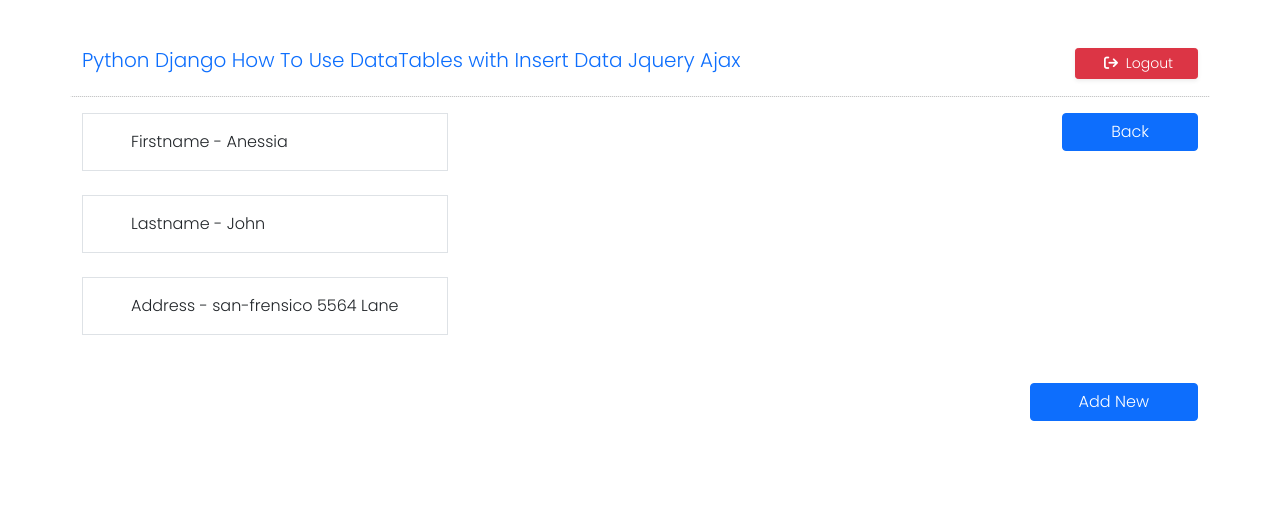
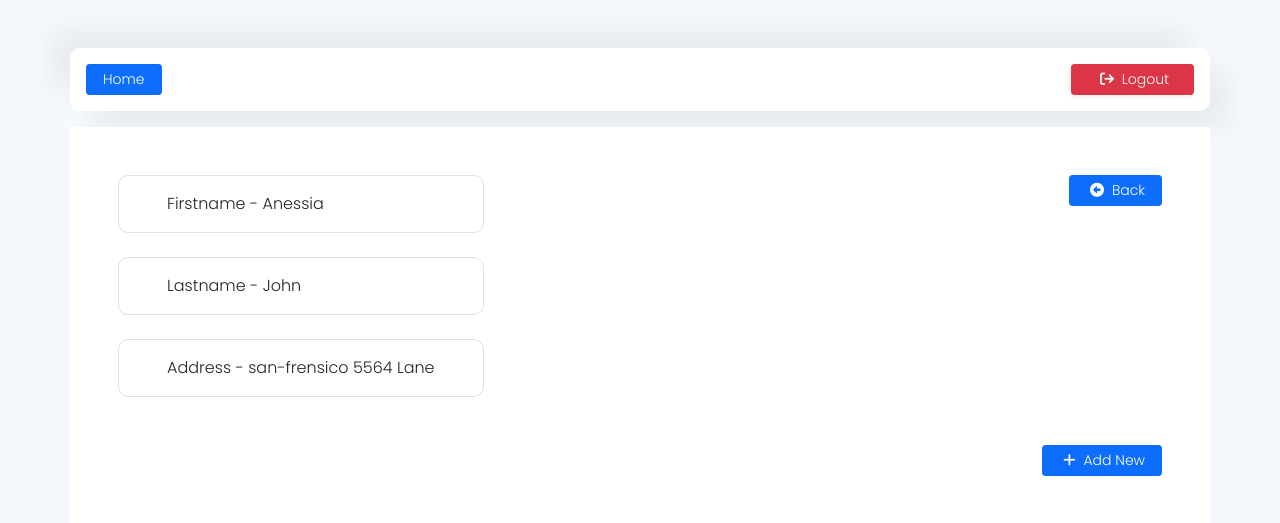
Before and after one commit to kritikatri94/testdev, a Django app: page /show/1/ in a window 1280 px wide. Shown: the top 523 px of the page. Run offline with Django 4.2, Linux system fonts and the light colour scheme; a user stored in the database is signed in; data comes from the database, SQL or seed files in the repository; some libraries are stand-ins or nearby versions.

Commit message:
[IMPORVE] UI.

```diff
--- a/myapp/templates/datatables/base.html
+++ b/myapp/templates/datatables/base.html
@@ -13,14 +13,16 @@
             box-sizing: border-box;
             font-family: 'Poppins', sans-serif;
         }
+        body{
+            background-color: #F5F8FD;
+        }
+        .nav-bar{
+            box-shadow: -20px -20px 25px rgba(0, 0, 0, 0.05), 20px 20px 25px rgba(0, 0, 0, 0.05);
+            border-radius: 10px;
+        }
         .top-head{
             display:flex;
             justify-content: space-between;
-        }
-        @media screen and (max-width:600px){
-            .top-head{
-                display:block;
-            }
         }
     </style>
     <!-- Fontawesome -->
@@ -33,18 +35,22 @@
 <script src = "https://cdn.datatables.net/1.11.5/js/jquery.dataTables.min.js"></script>
 <div class="container mt-5">
     <div class="row">
-        <div class="top-head mb-3">
-            <h5 class="text-primary">Python Django How To Use DataTables with Insert Data Jquery Ajax</h5>
+        <div class="top-head mb-3 nav-bar p-3 bg-white">
+            <div>
+                <a href="{% url 'index' %}" class="btn btn-sm btn-primary px-3">Home</a>
+            </div>
             {% if user.is_authenticated %}
                 <form action="/logout/" method="post">
                     {% csrf_token %}
                     <button class="btn btn-danger px-4 shadow-sm btn-sm"><i class="fa-solid fa-arrow-right-from-bracket mx-1"></i> Logout</button>
                 </form>
             {% else %}
-                <a href="{% url 'userLogin' %}" class="btn btn-success btn-sm px-3"><i class="fa-solid fa-lock mx-1"></i> Login</a>
+                <div>
+                    <a href="{% url 'userSignup' %}" class="btn btn-success btn-sm px-3"><i class="fa-solid fa-user mx-1"></i> Signup</a>
+                    <a href="{% url 'userLogin' %}" class="btn btn-success btn-sm px-3"><i class="fa-solid fa-lock mx-1"></i> Login</a>
+                </div>
             {% endif %}
         </div>
-        <hr style="border-top:1px dotted #ccc;"/>
         {% block body %}
 
         {% endblock %}
--- a/myapp/templates/datatables/show.html
+++ b/myapp/templates/datatables/show.html
@@ -1,21 +1,29 @@
 {% extends 'datatables/base.html' %}
 
+<style>
+    .show-data{
+        border-radius: 10px!important;
+        box-shadow: -20px -20px 25px rgba(0, 0, 0, 0.05), 20px 20px 25px rgba(0, 0, 0, 0.05);
+    }
+</style>
 
 {% block body %}
+    <div class="p-5 show-data bg-white">
         <div class="d-flex justify-content-between">
             <div class="">
-            <div class="px-5 py-3 border">Firstname - {{member.firstname}}</div>
+                <div class="px-5 py-3 border" style="border-radius:10px;">Firstname - {{member.firstname}}</div>
                 <br>
-            <div class="px-5 py-3 border">Lastname - {{member.lastname}}</div>
+                <div class="px-5 py-3 border" style="border-radius:10px;">Lastname - {{member.lastname}}</div>
                 <br>
-            <div class="px-5 py-3 border">Address - {{member.address}}</div>
+                <div class="px-5 py-3 border" style="border-radius:10px;">Address - {{member.address}}</div>
             </div>
             <div class="">
-            <a href="/" class="btn btn-primary px-5">Back</a>
+                <a href="/" class="btn btn-primary px-3 btn-sm"><i class="fa-solid fa-circle-left mx-1"></i> Back</a>
             </div>
         </div>
         <div class="mt-5">
-        <a class="btn btn-primary px-5 float-end" data-bs-toggle="modal" data-bs-target="#addnewmember">Add New</a>
+            <a class="btn btn-primary px-3 float-end btn-sm" data-bs-toggle="modal" data-bs-target="#addnewmember"><i class="fa-solid fa-plus mx-1"></i> Add New</a>
+        </div>
     </div>
 
     <!-- Modal -->
--- a/myapp/templates/login.html
+++ b/myapp/templates/login.html
@@ -14,8 +14,14 @@
             box-sizing: border-box;
             font-family: 'Poppins', sans-serif;
         }
+        body{
+            background-color: #F5F8FD;
+        }
         .login{
             width:500px;
+            background-color: white;
+            box-shadow: -20px -20px 25px rgba(0, 0, 0, 0.05), 20px 20px 25px rgba(0, 0, 0, 0.05);
+            border-radius: 10px;
         }
 
         @media screen and (max-width:600px){
--- a/myapp/templates/signup.html
+++ b/myapp/templates/signup.html
@@ -14,8 +14,14 @@
             box-sizing: border-box;
             font-family: 'Poppins', sans-serif;
         }
+        body{
+            background-color: #F5F8FD;
+        }
         .signup{
             width:500px;
+            background-color: white;
+            box-shadow: -20px -20px 25px rgba(0, 0, 0, 0.05), 20px 20px 25px rgba(0, 0, 0, 0.05);
+            border-radius: 10px;
         }
         #div_id_password1{
             margin-top: 1rem;
```
Also changed, not shown: myapp/templates/datatables/index.html (+12 -8 lines). Lines whose indentation alone changed are shown as unchanged.
